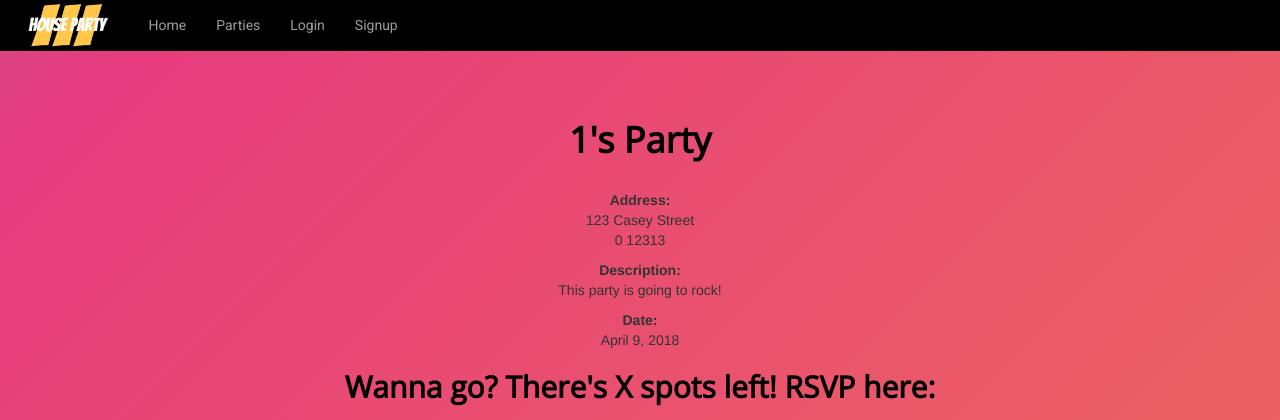
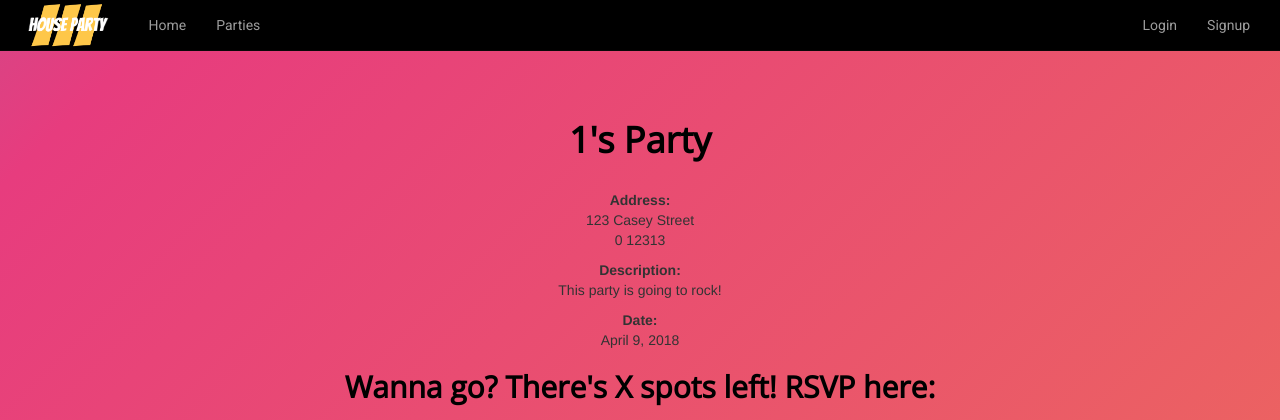
Before and after one commit to CRHarding/party_house, a Django app: page /party/party-details/1 in a window 1280 px wide. Shown: the top 420 px of the page. Run offline with Django 3.2, Linux system fonts and the light colour scheme; data comes from the database, SQL or seed files in the repository; both versions use the stored data as it was after the commit; some libraries are stand-ins or nearby versions.

Commit message:
ok, stylings done

```diff
--- a/party_house/party/static/css/styles.css
+++ b/party_house/party/static/css/styles.css
@@ -29,6 +29,9 @@
 	height: 300px;
 }
 
+#navigation-right {
+	padding-right: 30px;
+}
 
 h4 {
 	margin-top: -45px;
--- a/party_house/party/templates/base_generic.html
+++ b/party_house/party/templates/base_generic.html
@@ -50,6 +50,9 @@
                               <li class="navbar-font">
                                   <a href="">Parties</a>
                               </li>
+                          </ul>
+                      <div id= "navbar" class="navbar-collapse collapse">
+                          <ul id="navigation-right" class="nav navbar-nav navbar-right">
                               {% if user.is_authenticated %}
                               <li class="dropdown">
                                 <a href="#" class="dropdown-toggle" data-toggle="dropdown" role="button" aria-haspopup="true" aria-expanded="false">Account <span class="caret"></span></a>
```
Also changed, not shown: party_house/db.sqlite3.
